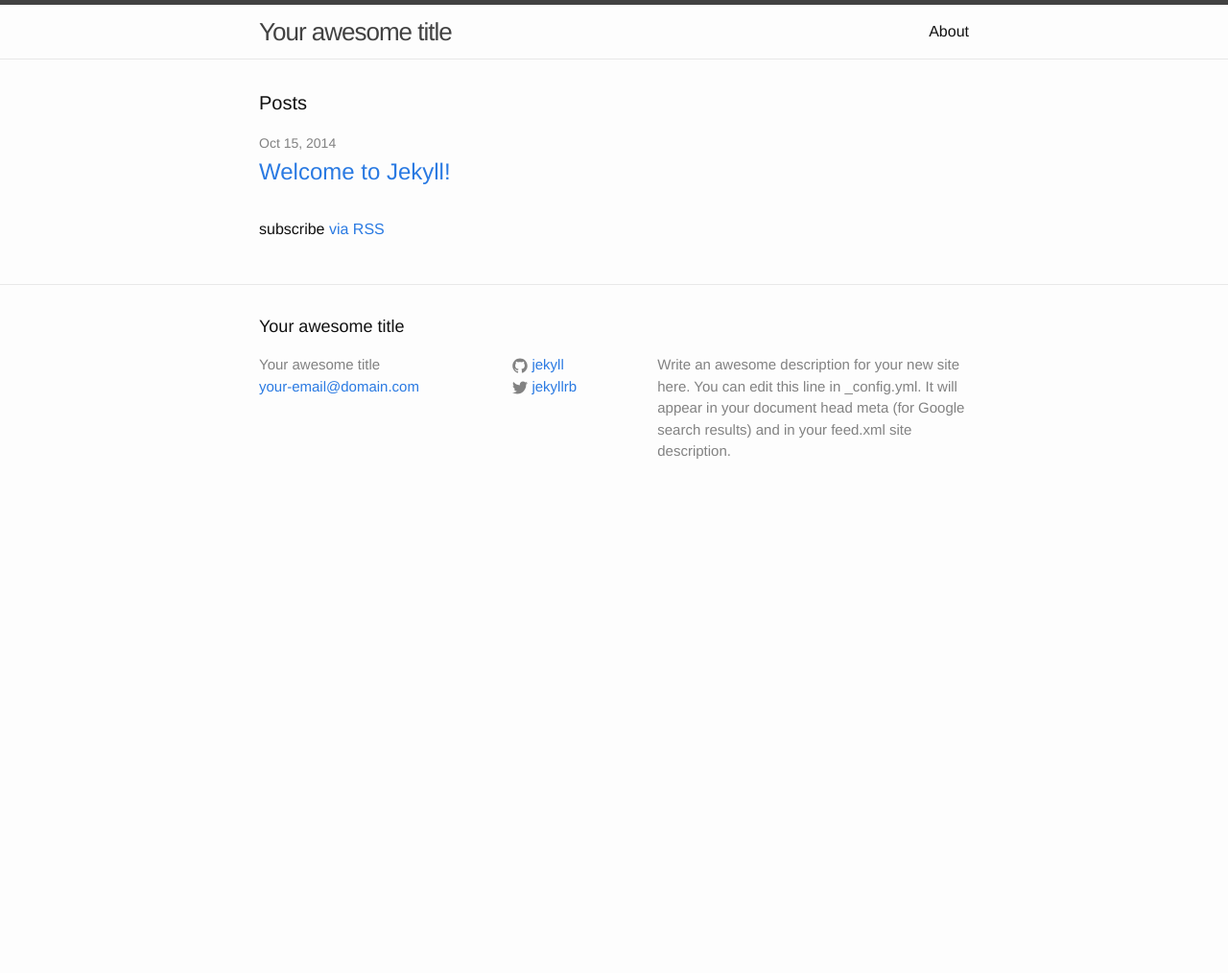
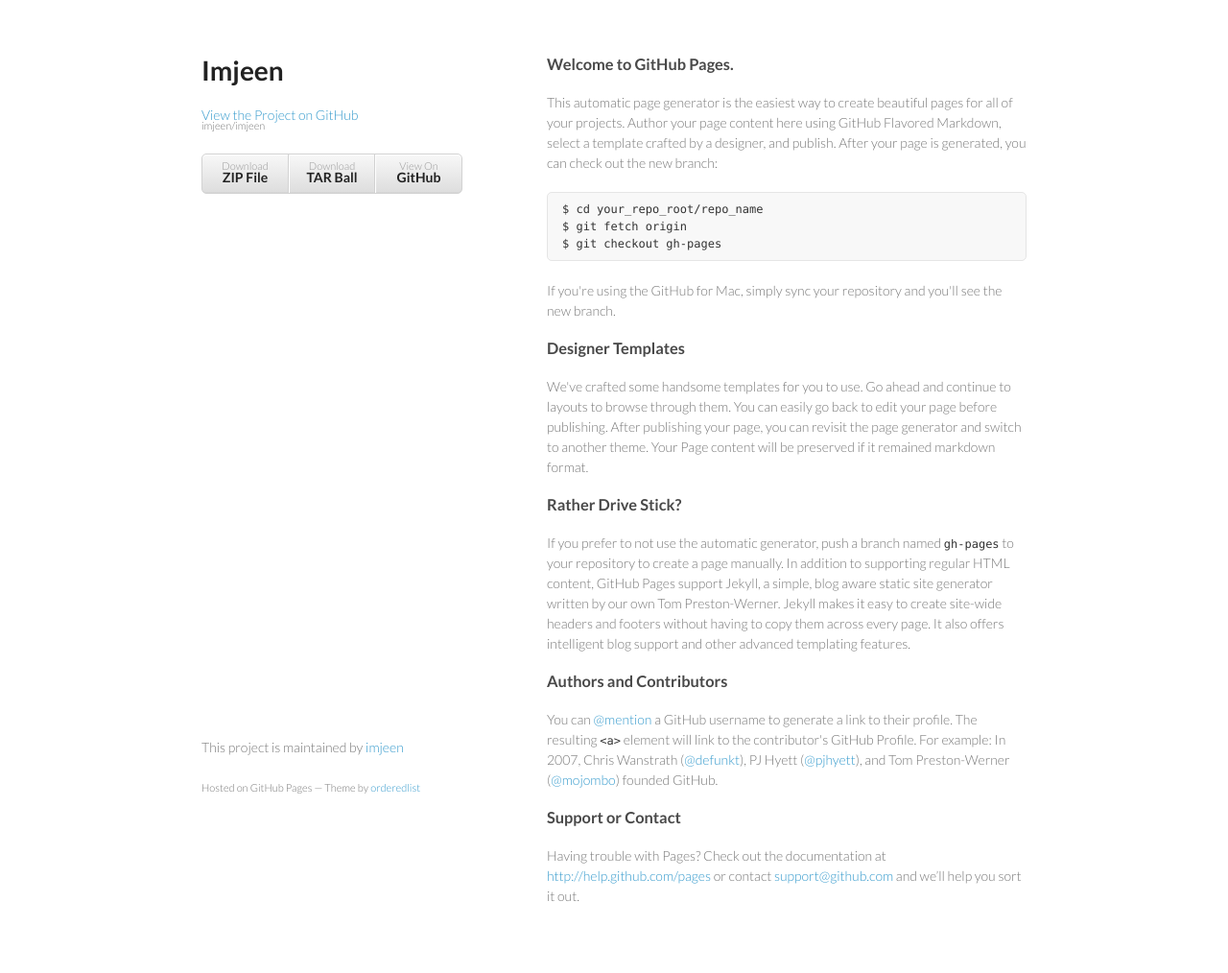
Before and after one commit to imjeen/queen, a Jekyll site: the page index.html, which Jekyll copies as it is, in a window 1280 px wide. Shown: the whole page at 96% size. Built offline with Jekyll 4.4.1, drawn with Linux system fonts in a browser that asks for light colours; before the commit the page ends 900 px from its top, so only the background shows below that.

Commit message:
Create gh-pages branch via GitHub

```diff
--- a/index.html
+++ b/index.html
@@ -1,23 +1,71 @@
----
-layout: default
----
+<!doctype html>
+<html>
+  <head>
+    <meta charset="utf-8">
+    <meta http-equiv="X-UA-Compatible" content="chrome=1">
+    <title>Imjeen by imjeen</title>
 
-<div class="home">
+    <link rel="stylesheet" href="stylesheets/styles.css">
+    <link rel="stylesheet" href="stylesheets/pygment_trac.css">
+    <meta name="viewport" content="width=device-width, initial-scale=1, user-scalable=no">
+    <!--[if lt IE 9]>
+    <script src="//html5shiv.googlecode.com/svn/trunk/html5.js"></script>
+    <![endif]-->
+  </head>
+  <body>
+    <div class="wrapper">
+      <header>
+        <h1>Imjeen</h1>
+        <p></p>
 
-  <h1 class="page-heading">Posts</h1>
+        <p class="view"><a href="https://github.com/imjeen/imjeen">View the Project on GitHub <small>imjeen/imjeen</small></a></p>
 
-  <ul class="post-list">
-    {% for post in site.posts %}
-      <li>
-        <span class="post-meta">{{ post.date | date: "%b %-d, %Y" }}</span>
 
-        <h2>
-          <a class="post-link" href="{{ post.url | prepend: site.baseurl }}">{{ post.title }}</a>
-        </h2>
-      </li>
-    {% endfor %}
-  </ul>
+        <ul>
+          <li><a href="https://github.com/imjeen/imjeen/zipball/master">Download <strong>ZIP File</strong></a></li>
+          <li><a href="https://github.com/imjeen/imjeen/tarball/master">Download <strong>TAR Ball</strong></a></li>
+          <li><a href="https://github.com/imjeen/imjeen">View On <strong>GitHub</strong></a></li>
+        </ul>
+      </header>
+      <section>
+        <h3>
+<a name="welcome-to-github-pages" class="anchor" href="#welcome-to-github-pages"><span class="octicon octicon-link"></span></a>Welcome to GitHub Pages.</h3>
 
-  <p class="rss-subscribe">subscribe <a href="{{ "/feed.xml" | prepend: site.baseurl }}">via RSS</a></p>
+<p>This automatic page generator is the easiest way to create beautiful pages for all of your projects. Author your page content here using GitHub Flavored Markdown, select a template crafted by a designer, and publish. After your page is generated, you can check out the new branch:</p>
 
-</div>
+<pre><code>$ cd your_repo_root/repo_name
+$ git fetch origin
+$ git checkout gh-pages
+</code></pre>
+
+<p>If you're using the GitHub for Mac, simply sync your repository and you'll see the new branch.</p>
+
+<h3>
+<a name="designer-templates" class="anchor" href="#designer-templates"><span class="octicon octicon-link"></span></a>Designer Templates</h3>
+
+<p>We've crafted some handsome templates for you to use. Go ahead and continue to layouts to browse through them. You can easily go back to edit your page before publishing. After publishing your page, you can revisit the page generator and switch to another theme. Your Page content will be preserved if it remained markdown format.</p>
+
+<h3>
+<a name="rather-drive-stick" class="anchor" href="#rather-drive-stick"><span class="octicon octicon-link"></span></a>Rather Drive Stick?</h3>
+
+<p>If you prefer to not use the automatic generator, push a branch named <code>gh-pages</code> to your repository to create a page manually. In addition to supporting regular HTML content, GitHub Pages support Jekyll, a simple, blog aware static site generator written by our own Tom Preston-Werner. Jekyll makes it easy to create site-wide headers and footers without having to copy them across every page. It also offers intelligent blog support and other advanced templating features.</p>
+
+<h3>
+<a name="authors-and-contributors" class="anchor" href="#authors-and-contributors"><span class="octicon octicon-link"></span></a>Authors and Contributors</h3>
+
+<p>You can <a href="https://github.com/blog/821" class="user-mention">@mention</a> a GitHub username to generate a link to their profile. The resulting <code>&lt;a&gt;</code> element will link to the contributor's GitHub Profile. For example: In 2007, Chris Wanstrath (<a href="https://github.com/defunkt" class="user-mention">@defunkt</a>), PJ Hyett (<a href="https://github.com/pjhyett" class="user-mention">@pjhyett</a>), and Tom Preston-Werner (<a href="https://github.com/mojombo" class="user-mention">@mojombo</a>) founded GitHub.</p>
+
+<h3>
+<a name="support-or-contact" class="anchor" href="#support-or-contact"><span class="octicon octicon-link"></span></a>Support or Contact</h3>
+
+<p>Having trouble with Pages? Check out the documentation at <a href="http://help.github.com/pages">http://help.github.com/pages</a> or contact <a href="mailto:support@github.com">support@github.com</a> and we’ll help you sort it out.</p>
+      </section>
+      <footer>
+        <p>This project is maintained by <a href="https://github.com/imjeen">imjeen</a></p>
+        <p><small>Hosted on GitHub Pages &mdash; Theme by <a href="https://github.com/orderedlist">orderedlist</a></small></p>
+      </footer>
+    </div>
+    <script src="javascripts/scale.fix.js"></script>
+
+  </body>
+</html>
--- /dev/null
+++ b/javascripts/scale.fix.js
@@ -0,0 +1,17 @@
+var metas = document.getElementsByTagName('meta');
+var i;
+if (navigator.userAgent.match(/iPhone/i)) {
+  for (i=0; i<metas.length; i++) {
+    if (metas[i].name == "viewport") {
+      metas[i].content = "width=device-width, minimum-scale=1.0, maximum-scale=1.0";
+    }
+  }
+  document.addEventListener("gesturestart", gestureStart, false);
+}
+function gestureStart() {
+  for (i=0; i<metas.length; i++) {
+    if (metas[i].name == "viewport") {
+      metas[i].content = "width=device-width, minimum-scale=0.25, maximum-scale=1.6";
+    }
+  }
+}
--- /dev/null
+++ b/stylesheets/pygment_trac.css
@@ -0,0 +1,69 @@
+.highlight  { background: #ffffff; }
+.highlight .c { color: #999988; font-style: italic } /* Comment */
+.highlight .err { color: #a61717; background-color: #e3d2d2 } /* Error */
+.highlight .k { font-weight: bold } /* Keyword */
+.highlight .o { font-weight: bold } /* Operator */
+.highlight .cm { color: #999988; font-style: italic } /* Comment.Multiline */
+.highlight .cp { color: #999999; font-weight: bold } /* Comment.Preproc */
+.highlight .c1 { color: #999988; font-style: italic } /* Comment.Single */
+.highlight .cs { color: #999999; font-weight: bold; font-style: italic } /* Comment.Special */
+.highlight .gd { color: #000000; background-color: #ffdddd } /* Generic.Deleted */
+.highlight .gd .x { color: #000000; background-color: #ffaaaa } /* Generic.Deleted.Specific */
+.highlight .ge { font-style: italic } /* Generic.Emph */
+.highlight .gr { color: #aa0000 } /* Generic.Error */
+.highlight .gh { color: #999999 } /* Generic.Heading */
+.highlight .gi { color: #000000; background-color: #ddffdd } /* Generic.Inserted */
+.highlight .gi .x { color: #000000; background-color: #aaffaa } /* Generic.Inserted.Specific */
+.highlight .go { color: #888888 } /* Generic.Output */
+.highlight .gp { color: #555555 } /* Generic.Prompt */
+.highlight .gs { font-weight: bold } /* Generic.Strong */
+.highlight .gu { color: #800080; font-weight: bold; } /* Generic.Subheading */
+.highlight .gt { color: #aa0000 } /* Generic.Traceback */
+.highlight .kc { font-weight: bold } /* Keyword.Constant */
+.highlight .kd { font-weight: bold } /* Keyword.Declaration */
+.highlight .kn { font-weight: bold } /* Keyword.Namespace */
+.highlight .kp { font-weight: bold } /* Keyword.Pseudo */
+.highlight .kr { font-weight: bold } /* Keyword.Reserved */
+.highlight .kt { color: #445588; font-weight: bold } /* Keyword.Type */
+.highlight .m { color: #009999 } /* Literal.Number */
+.highlight .s { color: #d14 } /* Literal.String */
+.highlight .na { color: #008080 } /* Name.Attribute */
+.highlight .nb { color: #0086B3 } /* Name.Builtin */
+.highlight .nc { color: #445588; font-weight: bold } /* Name.Class */
+.highlight .no { color: #008080 } /* Name.Constant */
+.highlight .ni { color: #800080 } /* Name.Entity */
+.highlight .ne { color: #990000; font-weight: bold } /* Name.Exception */
+.highlight .nf { color: #990000; font-weight: bold } /* Name.Function */
+.highlight .nn { color: #555555 } /* Name.Namespace */
+.highlight .nt { color: #000080 } /* Name.Tag */
+.highlight .nv { color: #008080 } /* Name.Variable */
+.highlight .ow { font-weight: bold } /* Operator.Word */
+.highlight .w { color: #bbbbbb } /* Text.Whitespace */
+.highlight .mf { color: #009999 } /* Literal.Number.Float */
+.highlight .mh { color: #009999 } /* Literal.Number.Hex */
+.highlight .mi { color: #009999 } /* Literal.Number.Integer */
+.highlight .mo { color: #009999 } /* Literal.Number.Oct */
+.highlight .sb { color: #d14 } /* Literal.String.Backtick */
+.highlight .sc { color: #d14 } /* Literal.String.Char */
+.highlight .sd { color: #d14 } /* Literal.String.Doc */
+.highlight .s2 { color: #d14 } /* Literal.String.Double */
+.highlight .se { color: #d14 } /* Literal.String.Escape */
+.highlight .sh { color: #d14 } /* Literal.String.Heredoc */
+.highlight .si { color: #d14 } /* Literal.String.Interpol */
+.highlight .sx { color: #d14 } /* Literal.String.Other */
+.highlight .sr { color: #009926 } /* Literal.String.Regex */
+.highlight .s1 { color: #d14 } /* Literal.String.Single */
+.highlight .ss { color: #990073 } /* Literal.String.Symbol */
+.highlight .bp { color: #999999 } /* Name.Builtin.Pseudo */
+.highlight .vc { color: #008080 } /* Name.Variable.Class */
+.highlight .vg { color: #008080 } /* Name.Variable.Global */
+.highlight .vi { color: #008080 } /* Name.Variable.Instance */
+.highlight .il { color: #009999 } /* Literal.Number.Integer.Long */
+
+.type-csharp .highlight .k { color: #0000FF }
+.type-csharp .highlight .kt { color: #0000FF }
+.type-csharp .highlight .nf { color: #000000; font-weight: normal }
+.type-csharp .highlight .nc { color: #2B91AF }
+.type-csharp .highlight .nn { color: #000000 }
+.type-csharp .highlight .s { color: #A31515 }
+.type-csharp .highlight .sc { color: #A31515 }
--- /dev/null
+++ b/stylesheets/styles.css
@@ -0,0 +1,255 @@
+@import url(https://fonts.googleapis.com/css?family=Lato:300italic,700italic,300,700);
+
+body {
+  padding:50px;
+  font:14px/1.5 Lato, "Helvetica Neue", Helvetica, Arial, sans-serif;
+  color:#777;
+  font-weight:300;
+}
+
+h1, h2, h3, h4, h5, h6 {
+  color:#222;
+  margin:0 0 20px;
+}
+
+p, ul, ol, table, pre, dl {
+  margin:0 0 20px;
+}
+
+h1, h2, h3 {
+  line-height:1.1;
+}
+
+h1 {
+  font-size:28px;
+}
+
+h2 {
+  color:#393939;
+}
+
+h3, h4, h5, h6 {
+  color:#494949;
+}
+
+a {
+  color:#39c;
+  font-weight:400;
+  text-decoration:none;
+}
+
+a small {
+  font-size:11px;
+  color:#777;
+  margin-top:-0.6em;
+  display:block;
+}
+
+.wrapper {
+  width:860px;
+  margin:0 auto;
+}
+
+blockquote {
+  border-left:1px solid #e5e5e5;
+  margin:0;
+  padding:0 0 0 20px;
+  font-style:italic;
+}
+
+code, pre {
+  font-family:Monaco, Bitstream Vera Sans Mono, Lucida Console, Terminal;
+  color:#333;
+  font-size:12px;
+}
+
+pre {
+  padding:8px 15px;
+  background: #f8f8f8;
+  border-radius:5px;
+  border:1px solid #e5e5e5;
+  overflow-x: auto;
+}
+
+table {
+  width:100%;
+  border-collapse:collapse;
+}
+
+th, td {
+  text-align:left;
+  padding:5px 10px;
+  border-bottom:1px solid #e5e5e5;
+}
+
+dt {
+  color:#444;
+  font-weight:700;
+}
+
+th {
+  color:#444;
+}
+
+img {
+  max-width:100%;
+}
+
+header {
+  width:270px;
+  float:left;
+  position:fixed;
+}
+
+header ul {
+  list-style:none;
+  height:40px;
+
+  padding:0;
+
+  background: #eee;
+  background: -moz-linear-gradient(top, #f8f8f8 0%, #dddddd 100%);
+  background: -webkit-gradient(linear, left top, left bottom, color-stop(0%,#f8f8f8), color-stop(100%,#dddddd));
+  background: -webkit-linear-gradient(top, #f8f8f8 0%,#dddddd 100%);
+  background: -o-linear-gradient(top, #f8f8f8 0%,#dddddd 100%);
+  background: -ms-linear-gradient(top, #f8f8f8 0%,#dddddd 100%);
+  background: linear-gradient(top, #f8f8f8 0%,#dddddd 100%);
+
+  border-radius:5px;
+  border:1px solid #d2d2d2;
+  box-shadow:inset #fff 0 1px 0, inset rgba(0,0,0,0.03) 0 -1px 0;
+  width:270px;
+}
+
+header li {
+  width:89px;
+  float:left;
+  border-right:1px solid #d2d2d2;
+  height:40px;
+}
+
+header ul a {
+  line-height:1;
+  font-size:11px;
+  color:#999;
+  display:block;
+  text-align:center;
+  padding-top:6px;
+  height:40px;
+}
+
+strong {
+  color:#222;
+  font-weight:700;
+}
+
+header ul li + li {
+  width:88px;
+  border-left:1px solid #fff;
+}
+
+header ul li + li + li {
+  border-right:none;
+  width:89px;
+}
+
+header ul a strong {
+  font-size:14px;
+  display:block;
+  color:#222;
+}
+
+section {
+  width:500px;
+  float:right;
+  padding-bottom:50px;
+}
+
+small {
+  font-size:11px;
+}
+
+hr {
+  border:0;
+  background:#e5e5e5;
+  height:1px;
+  margin:0 0 20px;
+}
+
+footer {
+  width:270px;
+  float:left;
+  position:fixed;
+  bottom:50px;
+}
+
+@media print, screen and (max-width: 960px) {
+
+  div.wrapper {
+    width:auto;
+    margin:0;
+  }
+
+  header, section, footer {
+    float:none;
+    position:static;
+    width:auto;
+  }
+
+  header {
+    padding-right:320px;
+  }
+
+  section {
+    border:1px solid #e5e5e5;
+    border-width:1px 0;
+    padding:20px 0;
+    margin:0 0 20px;
+  }
+
+  header a small {
+    display:inline;
+  }
+
+  header ul {
+    position:absolute;
+    right:50px;
+    top:52px;
+  }
+}
+
+@media print, screen and (max-width: 720px) {
+  body {
+    word-wrap:break-word;
+  }
+
+  header {
+    padding:0;
+  }
+
+  header ul, header p.view {
+    position:static;
+  }
+
+  pre, code {
+    word-wrap:normal;
+  }
+}
+
+@media print, screen and (max-width: 480px) {
+  body {
+    padding:15px;
+  }
+
+  header ul {
+    display:none;
+  }
+}
+
+@media print {
+  body {
+    padding:0.4in;
+    font-size:12pt;
+    color:#444;
+  }
+}
```
Also changed, not shown: params.json (added, +1 -0 lines).
